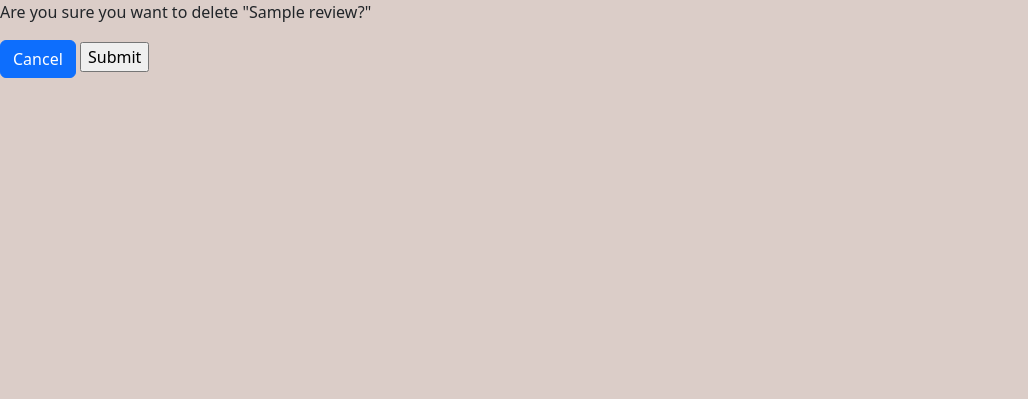
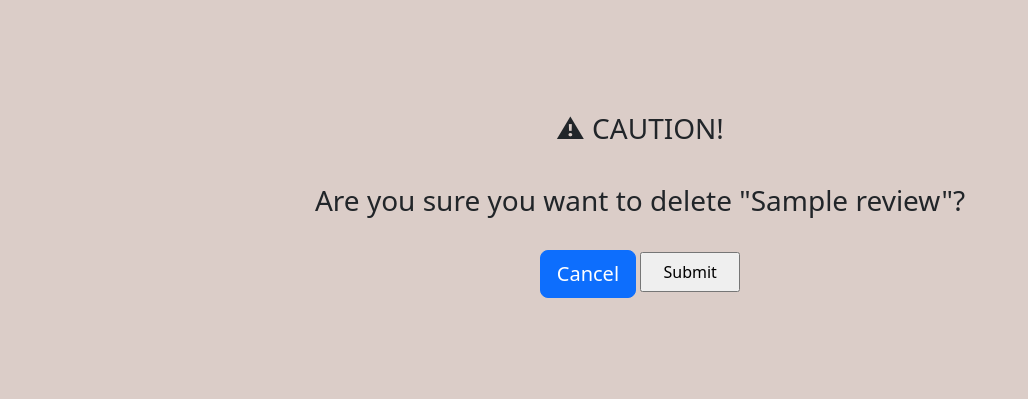
Before and after one commit to kscall/cs3300-exploration, a Django app: page /review/1/delete_review/ in a window 1280 px wide. Shown: the part 80-479 px from the top of the page, without its empty margins (0-1028 px from the left). Run offline with Django 4.2, Linux system fonts and the light colour scheme; tables that the repository leaves empty hold one stand-in row (values such as "Sample post"); some libraries are stand-ins or nearby versions.

Commit message:
More improvements

```diff
--- a/food_app/templates/food_app/review_delete.html
+++ b/food_app/templates/food_app/review_delete.html
@@ -6,16 +6,27 @@
     body {
       background-color: rgb(219, 205, 200);
     }
+
+    .center-container {
+      display: flex;
+      flex-direction: column;
+      justify-content: center;
+      text-align: center;
+      height: 50vh;
+    }
   </style>
 
+  <div class="center-container">
+    <h3 style="margin-top: 10px;"> ⚠︎ CAUTION!</h3>
+    <h3 style="margin-top: 30px;">Are you sure you want to delete "{{ item }}"?</h3>
+    <br>
 
-  <p>Are you sure you want to delete "{{ item }}?"</p>
+    <form action="{% url 'delete-review' item.id %}" method="POST">
+      {% csrf_token %}
 
-  <form action="{% url 'delete-review' item.id %}" method="POST">
-    {% csrf_token %}
-    <a class="btn btn-primary" href="{% url 'reviews' %}">Cancel</a>
+      <a class="btn btn-primary btn-lg" href="{% url 'reviews' %}">Cancel</a>
 
-    <input type="submit" name="Confirm" />
-  </form>
-
+      <input type="submit" name="Confirm" style="width: 100px; height: 40px;" />
+    </form>
+  </div>
 {% endblock %}
--- a/food_app/templates/food_app/review_detail.html
+++ b/food_app/templates/food_app/review_detail.html
@@ -8,7 +8,7 @@
     }
   </style>
 
-  <h1>Food: {{ review.name }}</h1>
+  <h1 style="margin-top: 10px">Food: {{ review.name }}</h1>
 
   <a class="btn btn-secondary" href="{% url 'reviews' %}" role="Back">Back</a>
 
--- a/food_app/templates/food_app/review_form_create.html
+++ b/food_app/templates/food_app/review_form_create.html
@@ -1,6 +1,7 @@
 {% extends 'food_app/base_template.html' %}
 
 {% block content %}
+
   <style>
     body {
       background-color: rgb(219, 205, 200);
@@ -10,7 +11,7 @@
       display: flex;
       justify-content: center;
       align-items: center;
-      height: 80vh;
+      height: 70vh;
     }
 
     form {
@@ -27,4 +28,5 @@
       <input class="btn btn-primary" type="submit" value="Submit" />
     </form>
   </div>
+
 {% endblock %}
--- a/food_app/templates/food_app/review_form_update.html
+++ b/food_app/templates/food_app/review_form_update.html
@@ -10,7 +10,7 @@
       display: flex;
       justify-content: center;
       align-items: center;
-      height: 80vh;
+      height: 70vh;
     }
 
     form {
```
Also changed, not shown: food_app/templates/food_app/index.html (+10 -2 lines).
